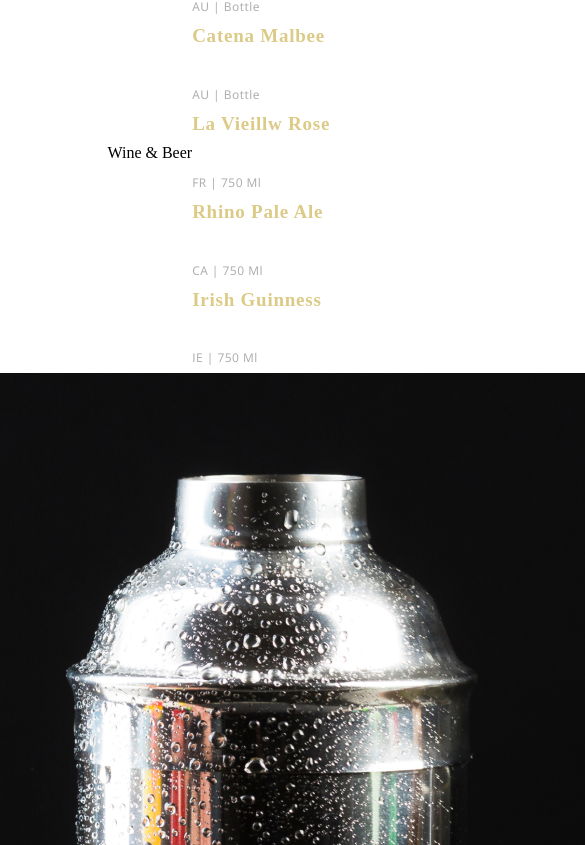
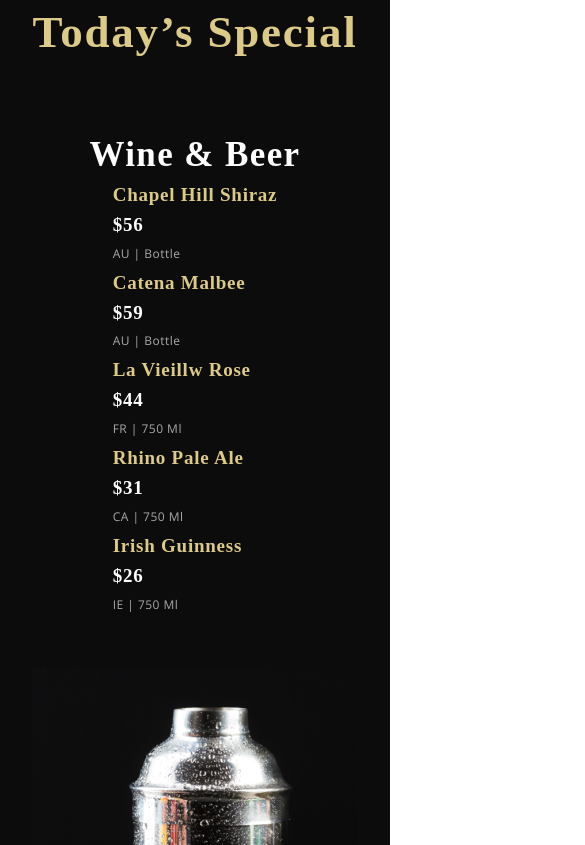
Before and after one commit to KJKhalil/Restaurant, a React (Create React App) app: page / in a window 390 px wide. Shown: the part 2839-3684 px from the top of the page, 585 px wide, since content can reach past the window. Built offline with nearby package versions, Linux system fonts and the light colour scheme; a web font is replaced by a local one.

Commit message:
Got SpecialMenu.css From Inspiration Figma Project. Made Personal Readability Changes

```diff
--- a/src/components/Menuitem/MenuItem.jsx
+++ b/src/components/Menuitem/MenuItem.jsx
@@ -1,3 +1,4 @@
+/*Sets Up The MenuItem Import For SpecialMenu.Jsx*/
 import React from 'react';
 import './MenuItem.css';
 
--- a/src/container/Menu/SpecialMenu.css
+++ b/src/container/Menu/SpecialMenu.css
@@ -0,0 +1,87 @@
+.app__specialMenu {
+    flex-direction: column;
+    background: var(--color-black);
+}
+
+.app__specialMenu-title {
+    margin-bottom: 2rem;
+    text-align: center;
+}
+
+.app__specialMenu-menu {
+    width: 100%;
+    margin: 2rem 0;
+    display: flex;
+    justify-content: center;
+    align-items: flex-start;
+    flex-direction: row;
+}
+
+.app__specialMenu-menu__heading {
+    font-family: var(--font-base);
+    font-weight: 600;
+    font-size: 45px;
+    line-height: 58.5px;
+    letter-spacing: 0.04em;
+    color: var(--color-white);
+}
+
+.app__specialMenu-menu__wine,
+.app__specialMenu-menu__cocktails {
+    flex: 1;
+    width: 100%;
+    flex-direction: column;
+}
+
+.app__specialMenu-menu__img {
+    width: 410px;
+    margin: 0 2rem;
+}
+
+.app__specialMenu-menu__img img {
+    width: 100%;
+    height: auto;
+}
+
+.app__specialMenu_menu__items {
+    display: flex;
+    flex-direction: column;
+    margin: 2rem 0;
+    width: 100%;
+}
+
+/*For Large Devices*/
+@media screen and (min-width: 2000px) {
+    .app__specialMenu-menu__img {
+        width: 650px;
+    }
+
+    .app__specialMenu-menu__img img {
+        height: 920px;
+    }
+}
+
+/*For Medium Devices*/
+@media screen and (max-width: 1150px) {
+    .app__specialMenu-menu {
+        flex-direction: column;
+        align-items: center;
+        width: 100%;
+    }
+
+    .app__specialMenu-menu__img {
+        margin: 3rem 0;
+    }
+}
+
+/*For Small Devices*/
+@media screen and (max-width: 650px) {
+    .app__specialMenu-menu__img {
+        width: 100%;
+    }
+
+    .app__specialMenu-menu__heading {
+        font-size: 35px;
+        line-height: 48.5px;
+    }
+}
```
